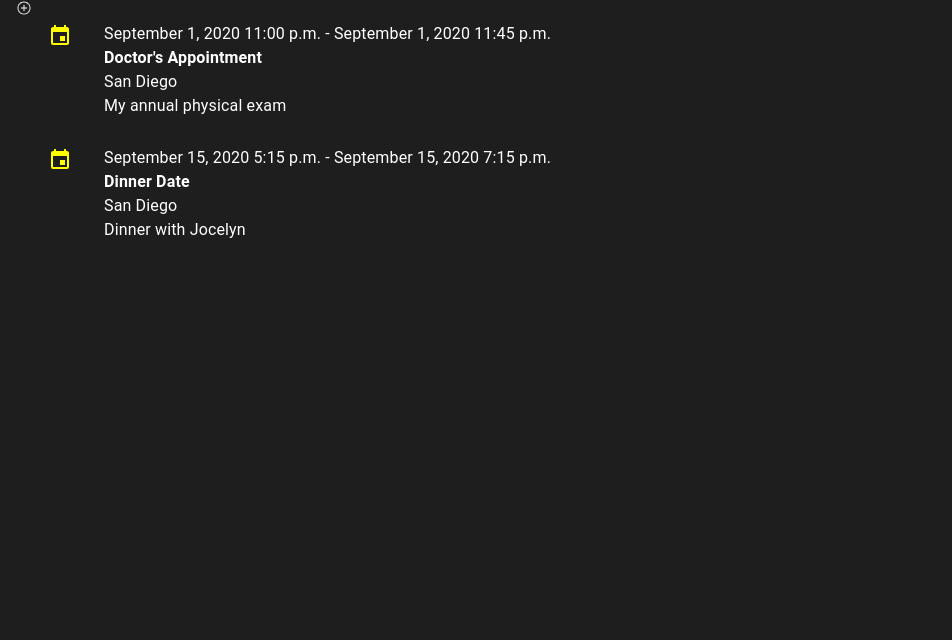
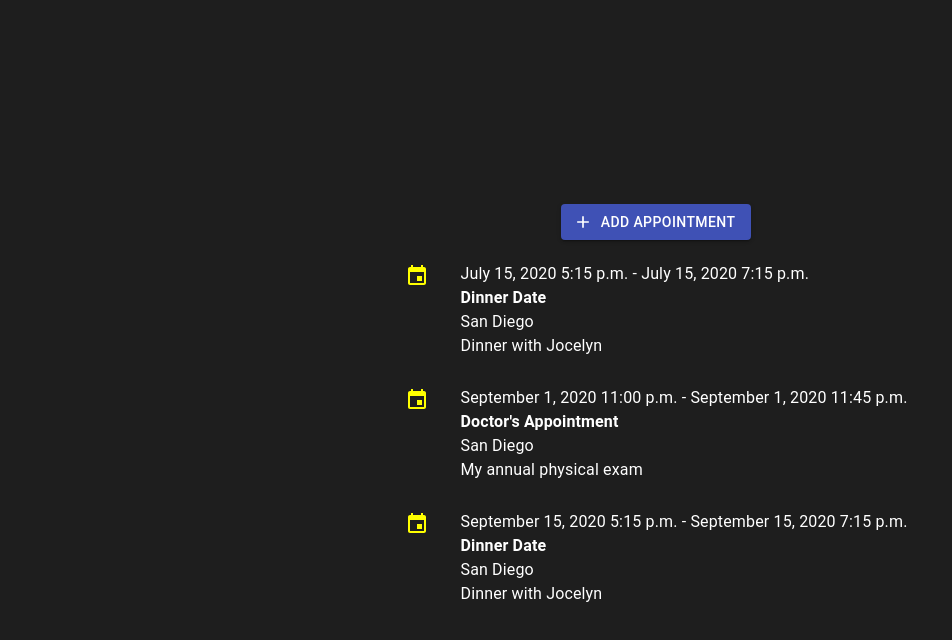
Before and after one commit to kratner/react-appointment-scheduler, a React (Create React App) app: page / in a window 1280 px wide. Shown: the top 640 px of the page, without its empty margins (0-952 px from the left). Built offline with nearby package versions, Linux system fonts and the light colour scheme.

Commit message:
Sort event list

```diff
--- a/src/components/Controls.js
+++ b/src/components/Controls.js
@@ -1,22 +1,24 @@
 import React from "react";
-import { IoIosAddCircleOutline } from "react-icons/io";
-import styled from "styled-components";
+import Button from "@material-ui/core/Button";
+import AddIcon from "@material-ui/icons/Add";
 
-const AddIcon = styled(IoIosAddCircleOutline)`
-  color: #ffffff;
-  cursor: pointer;
-  &:hover {
-    color: #00ffff;
-  }
-`;
+const containerStyle = {
+  marginTop: "2em"
+};
 
 export default props => {
   return (
-    <div>
-      <AddIcon
+    <div style={containerStyle}>
+      <Button
+        variant="contained"
+        color="primary"
+        //className={classes.button}
+        startIcon={<AddIcon />}
         onClick={props.onShowFormClick}
         title={props.formVisible ? `Hide Form` : `Show Form`}
-      />
+      >
+        Add Appointment
+      </Button>
     </div>
   );
 };
--- a/src/components/EventForm.js
+++ b/src/components/EventForm.js
@@ -13,7 +13,7 @@ const containerStyle = {
   display: "flex",
   flexDirection: "column",
   alignItems: "center",
-  backgroundColor: "rgba(255, 255, 255, .75)",
+  backgroundColor: "rgba(204, 204, 204)",
   padding: "0em 1em 1em",
   color: "#111111",
   borderRadius: "1em"
--- a/src/components/EventList.js
+++ b/src/components/EventList.js
@@ -8,7 +8,12 @@ import EventIcon from "@material-ui/icons/Event";
 import { format } from "date-fns";
 
 export default props => {
-  const events = props.events.map((node, index) => {
+  //list.sort((a, b) => (a.color > b.color) ? 1 : -1)
+  const events = props.events
+    .sort((a, b) => {
+      return new Date(a.dtstart) > new Date(b.dtend) ? 1 : -1;
+    })
+    .map((node, index) => {
       const dtFormat = "MMMM d, yyyy h:mm aaaa";
       const fmtDTStart = format(new Date(node.dtstart), dtFormat);
       const fmtDTEnd = format(new Date(node.dtend), dtFormat);
@@ -60,5 +65,9 @@ export default props => {
         </div>
       );
     });
-  return <List>{events}</List>;
+  return (
+    <div>
+      <List>{events}</List>
+    </div>
+  );
 };
--- a/src/containers/Container.js
+++ b/src/containers/Container.js
@@ -3,12 +3,14 @@ import DateTime from "../data/DateTime";
 import EventForm from "../components/EventForm";
 import EventList from "../components/EventList";
 import Controls from "../components/Controls";
-// import styled from "styled-components";
 
 const style = {
   backgroundColor: "rgb(30,30,30)",
   color: "#ccc",
   display: "flex",
+  flexDirection: "column",
+  alignItems: "center",
+  justifyContent: "center",
   width: "100%",
   height: "100vh",
   padding: "0em 1em"
@@ -34,6 +36,13 @@ class Container extends Component {
           title: "Dinner Date",
           location: "San Diego",
           description: "Dinner with Jocelyn"
+        },
+        {
+          dtstart: new Date("7/15/2020 17:15"),
+          dtend: new Date("7/15/2020 19:15"),
+          title: "Dinner Date",
+          location: "San Diego",
+          description: "Dinner with Jocelyn"
         }
       ]
     };
@@ -53,9 +62,7 @@ class Container extends Component {
   }
   handleFormSubmit(event) {
     let events = this.state.events;
-    debugger;
     events.push(event);
-    debugger;
     this.setState({
       events: events,
       formVisible: false
```
Lines whose indentation alone changed are shown as unchanged.
